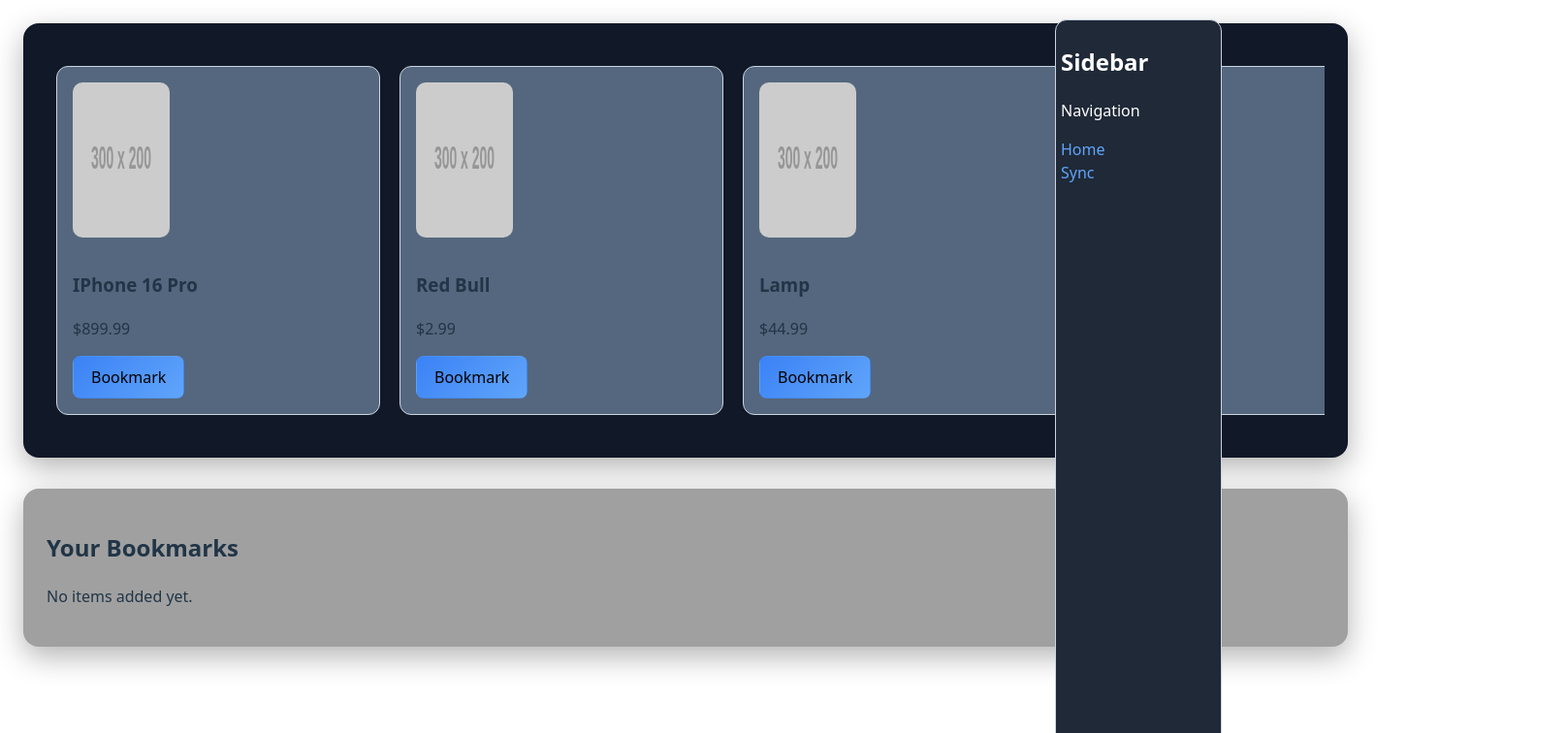
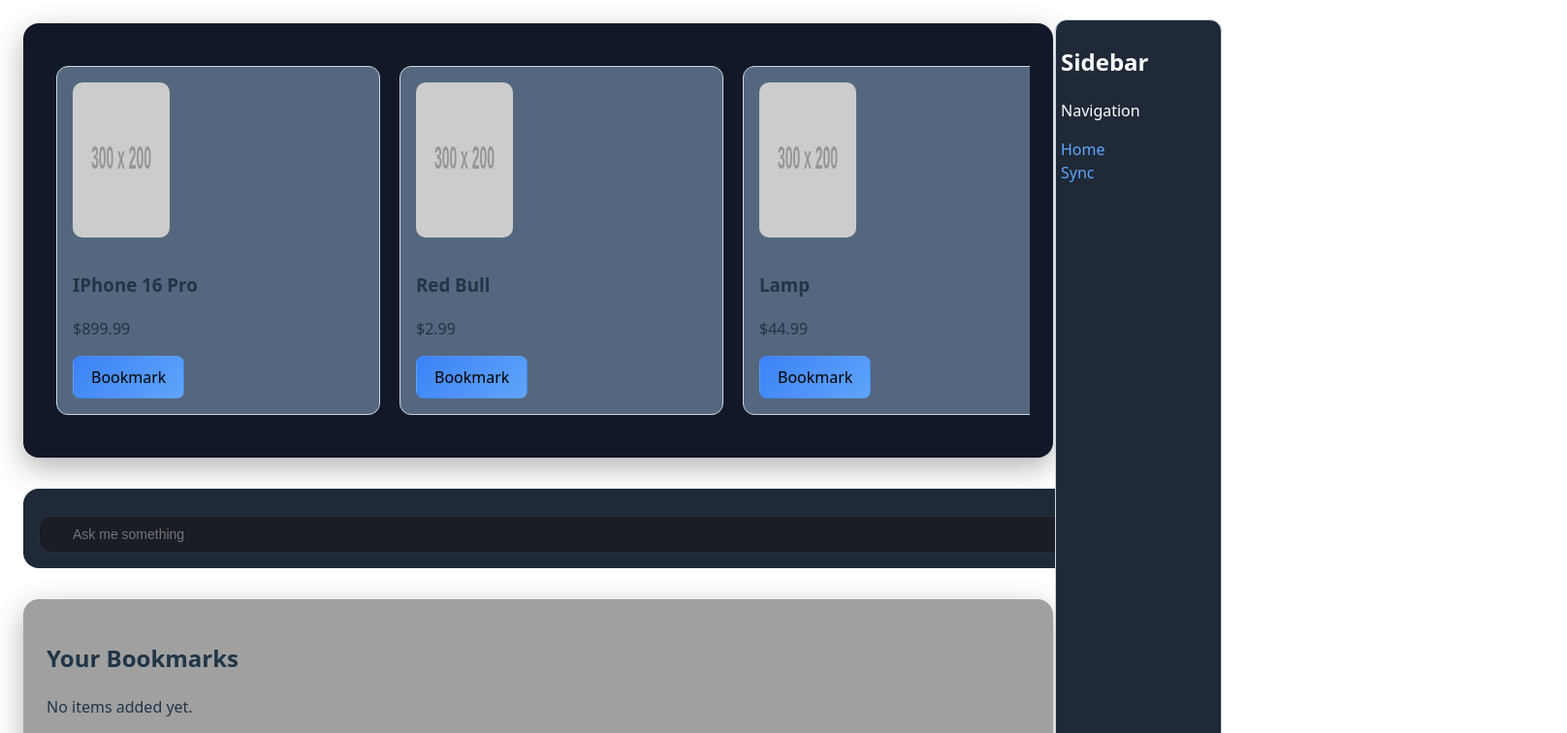
Before and after one commit to Ares1605/Sparkhacks2026, a React (Vite) app in the folder frontend/my-app/: page / in a window 1280 px wide. Shown: the top 756 px of the page at 97% size, 1616 px wide, since content can reach past the window. Built offline with nearby package versions, Linux system fonts and the light colour scheme.

Commit message:
Save current changes before pulling

```diff
--- a/frontend/my-app/src/App.css
+++ b/frontend/my-app/src/App.css
@@ -10,13 +10,12 @@
   display: flex;
   flex-direction: column;
 
-  width: calc(100% - 250px);
-  margin-right: 0;
+  width: 83vw;
+  margin-right: 20px;
 }
 
 .mainBox,
 .subBox {
-  width: 100%;
   border-radius: 16px;
   background: #111827;
   padding: 24px;
--- /dev/null
+++ b/frontend/my-app/src/components/ChatBox.css
@@ -0,0 +1,71 @@
+.chatbox-wrapper {
+  width: 100%;
+  display: flex;
+  justify-content: center;
+}
+
+.chatbox {
+  width: 100%;
+  max-width: 1100px;
+  background: #1f2937;
+  border-radius: 16px;
+  padding: 16px;
+  display: flex;
+  flex-direction: column;
+  gap: 12px;
+  cursor: text;
+}
+
+.chatbox-messages {
+  height: 0;
+  opacity: 0;
+  overflow-y: auto;
+
+  display: flex;
+  flex-direction: column;
+  gap: 10px;
+
+  transition: height 0.25s ease, opacity 0.15s ease;
+}
+
+.chatbox-messages.open {
+  height: 320px;
+  opacity: 1;
+}
+
+.chatbox-message {
+  background: #374151;
+  padding: 10px 14px;
+  border-radius: 12px;
+  color: #fff;
+  max-width: 70%;
+  width: fit-content;
+}
+
+.chatbox-message.user {
+  align-self: flex-end;
+  background: #2563eb;
+}
+
+.chatbox-input-wrapper {
+  position: relative;
+}
+
+.chatbox-input {
+  width: 100%;
+  padding: 10px 12px 10px 34px;
+  background: #1a1d26;
+  border: 1px solid #2a2d3a;
+  border-radius: 12px;
+  color: #fff;
+  font-size: 14px;
+  outline: none;
+  box-sizing: border-box;
+}
+
+.chatbox-icon {
+  position: absolute;
+  left: 10px;
+  top: 12px;
+  opacity: 0.4;
+}
--- /dev/null
+++ b/frontend/my-app/src/components/ChatBox.jsx
@@ -0,0 +1,65 @@
+import { useState, useRef, useEffect } from "react";
+import "./ChatBox.css";
+
+export default function ChatBox() {
+  const [input, setInput] = useState("");
+  const [messages, setMessages] = useState([]);
+  const [open, setOpen] = useState(false);
+
+  const inputRef = useRef(null);
+  const chatboxRef = useRef(null);
+
+  const sendMessage = (e) => {
+    if (e.key === "Enter" && input.trim()) {
+      setMessages(prev => [
+        ...prev,
+        { text: input, sender: "user" }
+      ]);
+      setInput("");
+      setOpen(true);
+    }
+  };
+
+  useEffect(() => {
+    const handleClickOutside = (e) => {
+      if (
+        chatboxRef.current &&
+        !chatboxRef.current.contains(e.target)
+      ) {
+        setOpen(false);
+      }
+    };
+
+    document.addEventListener("mousedown", handleClickOutside);
+    return () => document.removeEventListener("mousedown", handleClickOutside);
+  }, []);
+
+  return (
+    <div
+      ref={chatboxRef}
+      className="chatbox"
+      onClick={() => inputRef.current.focus()}
+    >
+      <div className={`chatbox-messages ${open ? "open" : ""}`}>
+        {messages.map((msg, i) => (
+          <div key={i} className={`chatbox-message ${msg.sender}`}>
+            {msg.text}
+          </div>
+        ))}
+      </div>
+
+      <div className="chatbox-input-wrapper">
+        <input
+          ref={inputRef}
+          className="chatbox-input"
+          type="text"
+          placeholder="Ask me something"
+          value={input}
+          onChange={(e) => setInput(e.target.value)}
+          onKeyDown={sendMessage}
+          onFocus={() => setOpen(true)}
+        />
+      </div>
+    </div>
+  );
+}
--- a/frontend/my-app/src/components/ProductCard.jsx
+++ b/frontend/my-app/src/components/ProductCard.jsx
@@ -1,7 +1,7 @@
 export default function ProductCard({ name, img, price, isBookmarked, onBookmark }) {
     return (
         <div className="productCard">
-            <img src={img} alt={name} className="product-img"/>
+            <img src={img}   className="product-img"/>
             <h3>{name}</h3>
             <p>{price}</p>
 
--- a/frontend/my-app/src/pages/home.jsx
+++ b/frontend/my-app/src/pages/home.jsx
@@ -2,9 +2,9 @@ import { useState, useEffect } from 'react'
 import '../App.css'
 import ProductCard from "../components/ProductCard"
 import Sidebar from '../components/SideBar';
+import ChatBox from '../components/ChatBox';
 
 function Home() {
-
   const products = [
     {
       id: 1,
@@ -80,6 +80,8 @@ function Home() {
           </div>
         </div>
 
+        <ChatBox/>
+
         <div className="subBox">
           <h2>Your Bookmarks</h2>
           <div className="bookmark-container">
```
